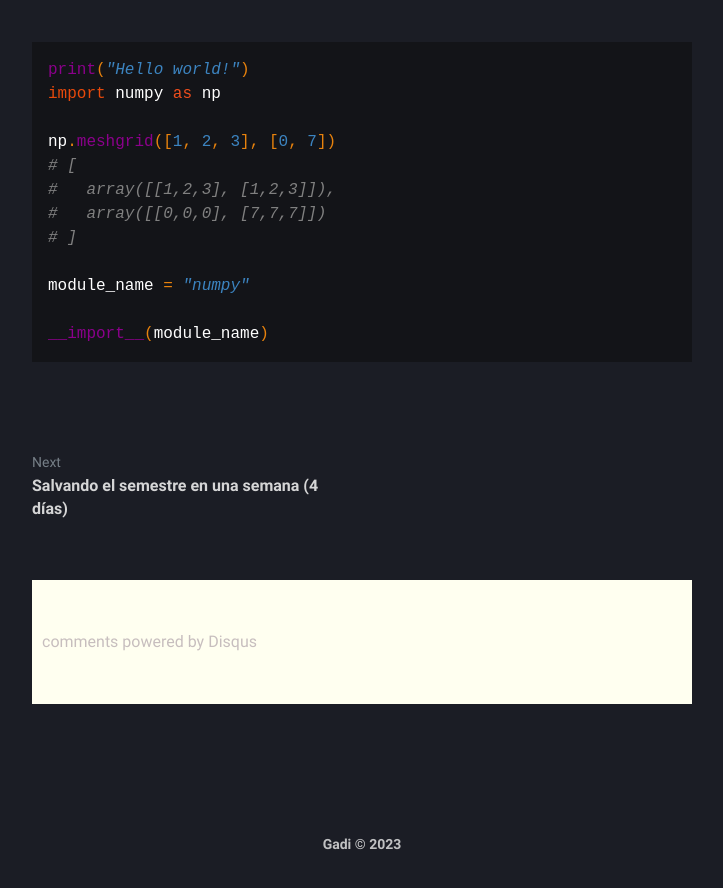
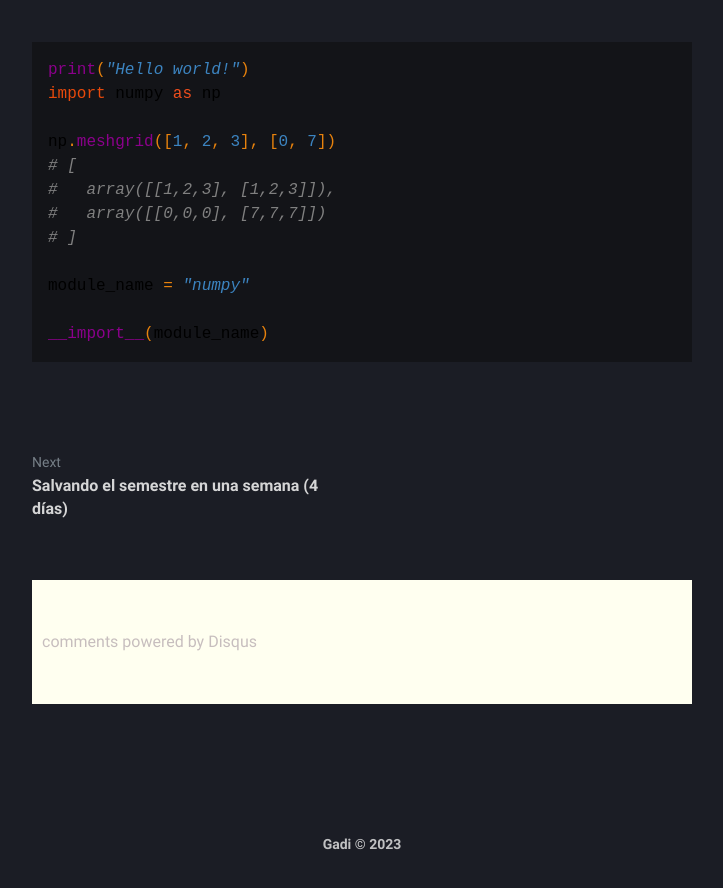
Before and after one commit to gadivalr/mess, a Jekyll site: the page built from _posts/2023-06-11-test.md, in a window 1280 px wide. Shown: the part 686-1574 px from the top of the page, without its empty margins (278-1001 px from the left). Built offline with Jekyll 4.4.1, drawn with Linux system fonts in a browser that asks for light colours; comment, search, counter and statistics services are not loaded.

Commit message:
Update _syntax.scss

```diff
--- a/_sass/klise/_syntax.scss
+++ b/_sass/klise/_syntax.scss
@@ -423,7 +423,9 @@ pre code.highlighter-rouge {
 .highlight .nx {
   color: #ff79c6; /* Nuevo color para "np" */
 }
-
+ .highlight .n{
+  color: black;
+ }
 //morado = #8b008b; k
   //azul= #a5d6ff;
   //naranja =  color: #ff7b72;
```
